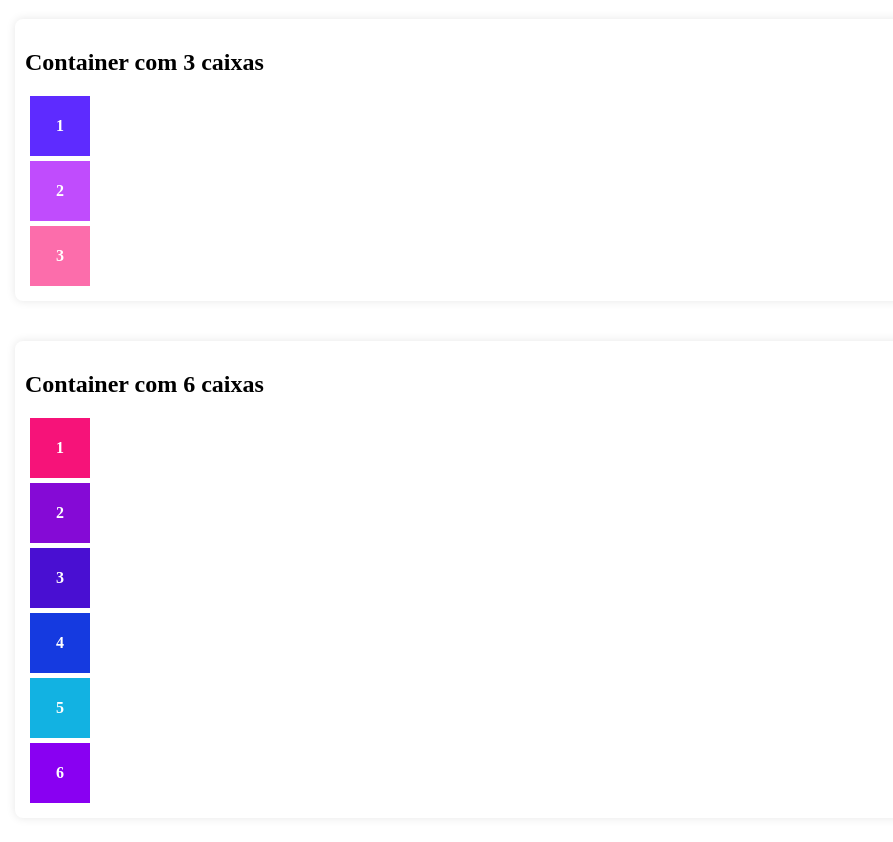
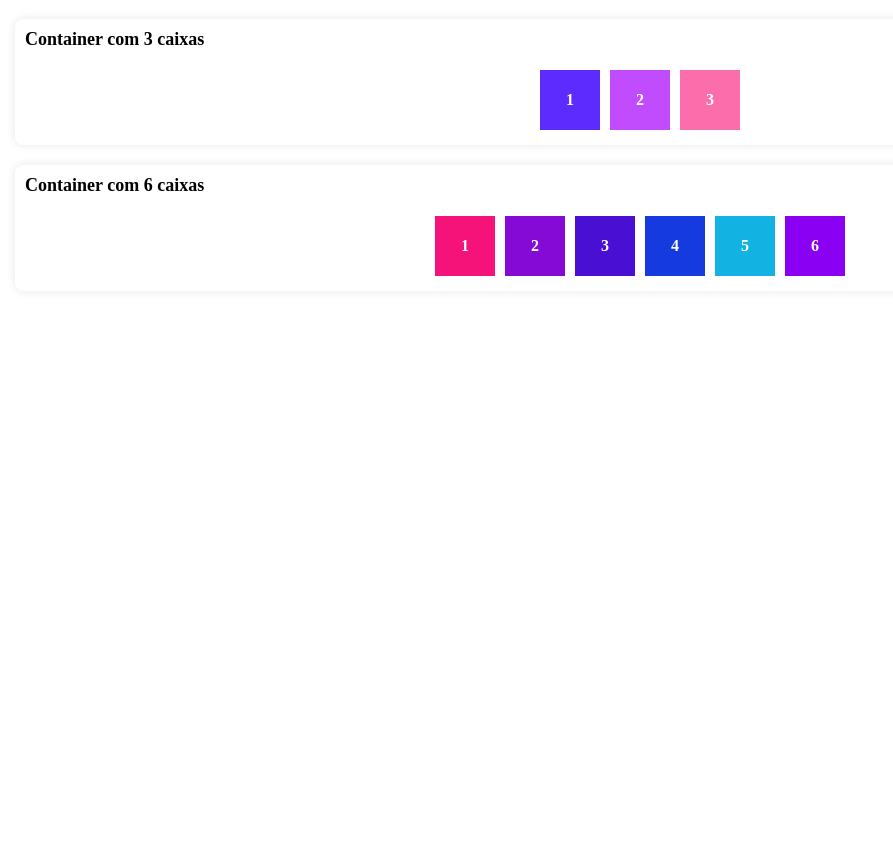
Before and after one commit to gabrielli-basilio/Cria--o-de-Flexbox, a plain HTML site: page index.html in a window 1280 px wide. Shown: the part 64-906 px from the top of the page, without its empty margins (0-893 px from the left). After the commit the page ends 800 px from the top, so only its background shows below. Drawn offline with Linux system fonts and the light colour scheme.

Commit message:
Alinhamento central horizontal e vertical dos itens

```diff
--- a/style.css
+++ b/style.css
@@ -7,10 +7,15 @@ h1{
     font-family: 'Black Ops One';
 }
 
+h2{
+    margin-top: 0;
+    font-size: 18px;
+}
+
 section {
     background: rgb(255, 255, 255);
     padding: 10px;
-    margin-bottom: 40px;
+    margin-bottom: 20px;
     border-radius: 8px;
     box-shadow: 0 0 10px rgba(0,0,0,0.1);
 }
@@ -27,6 +32,12 @@ section {
     font-weight: bold;
 }
 
+.container_1, .container_2 {
+    display: flex;
+    align-items: center;       /* centraliza verticalmente */
+    justify-content: center;   /* centraliza horizontalmente */
+}
+
 /* Container com 3 caixas coloridas*/
 .container_1 .box:nth-child(1) { background: #5e2bff; }
 .container_1 .box:nth-child(2) { background: #c04cfd; }
```
